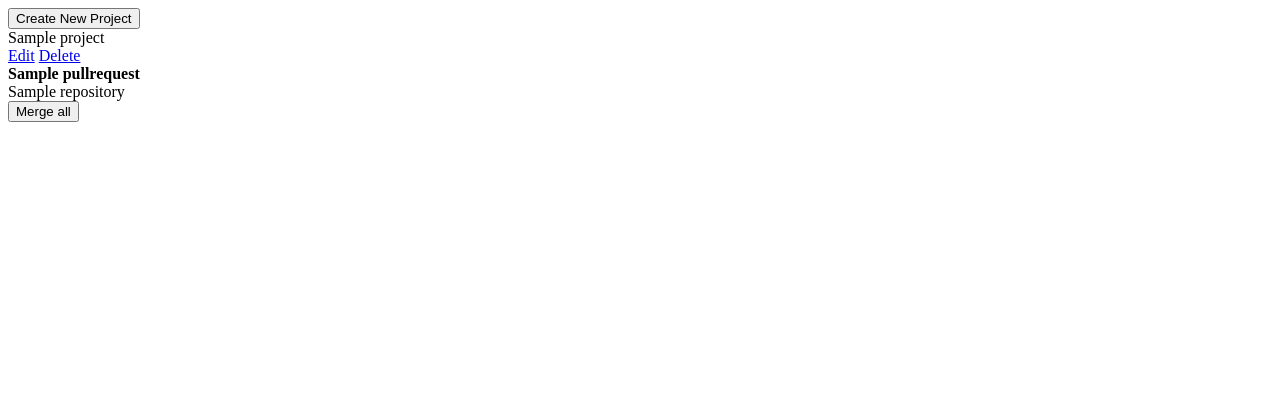
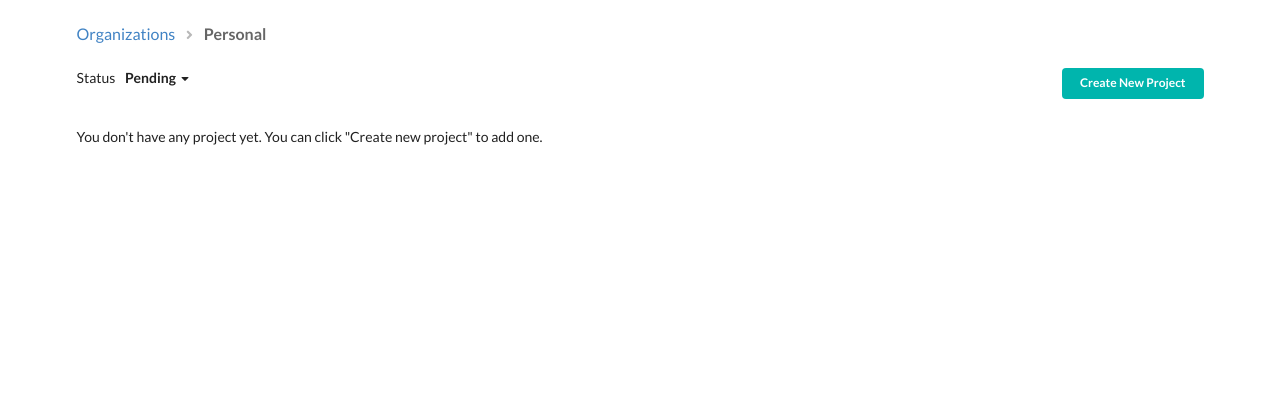
Before and after one commit to ZeroCater/PrMerger, a Django app: page /projects in a window 1280 px wide. Shown: the top 420 px of the page. Before the commit the page ends 122 px from the top, so only its background shows below. Run offline with Django 3.2, Linux system fonts and the light colour scheme; a user stored in the database is signed in; tables that the repository leaves empty hold one stand-in row (values such as "Sample post"); some libraries are stand-ins or nearby versions.

Commit message:
Improve UI

```diff
--- a/interface/models.py
+++ b/interface/models.py
@@ -81,6 +81,7 @@
     is_merged = models.BooleanField(default=False)
     opened_by = models.CharField(max_length=200)
     base = models.CharField(max_length=200)
+    url = models.URLField(max_length=200)
 
     def __unicode__(self):
         return u'repo={}, title={}'.format(self.repository, self.title)
--- a/interface/tasks.py
+++ b/interface/tasks.py
@@ -29,6 +29,7 @@
                     'comments': pr.comments,
                     'is_merged': pr.is_merged(),
                     'opened_by': pr.user.login,
-                    'base': pr.base.ref
+                    'base': pr.base.ref,
+                    'url': pr.html_url
                 }
                 PullRequest.objects.get_or_create(identifier=pr.id, repository=result[0], defaults=defaults)
--- a/interface/templates/base.html
+++ b/interface/templates/base.html
@@ -1,15 +1,18 @@
 <!DOCTYPE html>
 <html lang="en">
 <head>
+  <title>Title</title>
   <meta charset="UTF-8">
-  <title>Title</title>
+  <link rel="stylesheet" href="https://cdnjs.cloudflare.com/ajax/libs/semantic-ui/2.2.7/semantic.min.css">
 </head>
 <body>
-  <div>
+  <div class="ui container">
     {% block body %}
     {% endblock %}
   </div>
-  <script src="https://ajax.googleapis.com/ajax/libs/jquery/3.1.1/jquery.min.js"></script>
+  <script type="text/javascript" src="https://ajax.googleapis.com/ajax/libs/jquery/3.1.1/jquery.min.js"></script>
+  <script type="text/javascript" src="https://cdnjs.cloudflare.com/ajax/libs/semantic-ui/2.2.7/semantic.min.js"></script>
+  <script type="text/javascript" src="https://cdnjs.cloudflare.com/ajax/libs/js-cookie/2.1.3/js.cookie.min.js"></script>
   {% block extra_js %}
   {% endblock %}
 </body>
--- a/interface/templates/interface/list_projects.html
+++ b/interface/templates/interface/list_projects.html
@@ -1,53 +1,96 @@
 {% extends 'base.html' %}
 
 {% block body %}
-
-  <div>
-    <button id="create-new-project-btn" type="button">Create New Project</button>
+  <div class="ui text menu">
+    <div class="ui item">
+      <div class="ui large breadcrumb">
+        <a class="section" href="{% url 'interface:organization-list' %}">Organizations</a>
+        <i class="right angle icon divider"></i>
+        <div class="active section">{{ organization_name }}</div>
       </div>
-
-  {% if projects %}
-    {% for project in projects %}
-      <div>
-        <!-- Project header -->
-        <div>
-          <div>{{ project.name }}</div>
-          <div>
-            <a href="/projects/{{ project.pk }}/edit">Edit</a>
-            <a href="/projects/{{ project.pk }}/delete">Delete</a>
     </div>
   </div>
 
+  <div class="ui two column grid">
+    <div class="column">
+      <div>
+        <span style="margin-right: .5em;">Status</span>
+        <div class="ui inline dropdown">
+          <div class="text">
+            {{ status|capfirst }}
+          </div>
+          <i class="dropdown icon"></i>
+          <div class="menu">
+            <div class="item">
+              Pending
+            </div>
+            <div class="item">
+              Merged
+            </div>
+          </div>
+        </div>
+      </div>
+    </div>
+    <div class="column">
+      <button class="tiny ui right floated teal button" id="create-new-project-btn" type="button">Create New Project</button>
+    </div>
+  </div>
+
+  <div class="ui one column grid">
+    <div class="column">
+      {% if projects %}
+        {% for project in projects %}
+          <div class="ui card" style="width: 100%;">
+            <!-- Project header -->
+            <div class="content">
+              <a class="right floated mini ui basic button" href="{% url 'interface:delete-project' project.pk %}">Delete</a>
+              <a class="right floated mini ui basic button" href="{% url 'interface:edit-project' project.pk %}">Edit</a>
+              <div class="header">{{ project.name }}</div>
+              <div class="description" style="padding-top: .6em;">
                 <!-- Project Pull Requests -->
                 {% if project.pull_requests.count > 0 %}
                   {% for pull_request in project.pull_requests.all %}
                     {% include 'interface/shared/pull_request.html' %}
                   {% endfor %}
-          <div>
-            <button type="button">Merge all</button>
+                {% else %}
+                  <p>
+                    This project does not have PRs yet. Click "Edit" to add them.
+                  </p>
+                {% endif %}
               </div>
+            </div>
+            <div class="extra content">
+              {% if project.pull_requests.count > 0 %}
+                <a class="right floated mini ui teal basic button" href="{% url 'interface:merge-project' project.pk %}">Merge</a>
               {% else %}
-          <div>
-            This project does not have PRs yet. Click "Edit" to add them.
+                <button type="button" class="right floated mini ui teal basic button" disabled="disabled">Merge</button>
+              {% endif %}
             </div>
-        {% endif %}
           </div>
         {% endfor %}
       {% else %}
-    <div>
+        <p>
           You don't have any project yet. You can click "Create new project" to add one.
+        </p>
+      {% endif %}
     </div>
-  {% endif %}
+  </div>
 
 {% endblock %}
 
 {% block extra_js %}
-  <script type="application/javascript">
+  <script type="text/javascript">
     $(document).ready(function () {
       $('#create-new-project-btn').click(function () {
         let url = `/projects/new${location.search}`;
         window.open(url, '_self');
       });
+      $('.ui.dropdown').dropdown({
+        onChange: function (value, text, $selectedItem) {
+          let url = `${location.pathname}?status=${value}`;
+          window.open(url, '_self');
+        }
+      });
     })
   </script>
 {% endblock %}
--- a/interface/templates/interface/shared/pull_request.html
+++ b/interface/templates/interface/shared/pull_request.html
@@ -1,5 +1,26 @@
-<div>
-  <strong>{{ pull_request.title }}</strong>
-  <br>
-  <label>{{ pull_request.repository.name }}</label>
+<div class="ui card" style="width: 100%; box-shadow: none; border: 1px solid rgba(0,0,0,.05); background-color: rgba(0,0,0,.03); margin-bottom: 0px;">
+  <div class="content">
+    <i class="right floated">{{ pull_request.comments }}</i>
+    <i class="right floated comments icon"></i>
+    <i class="left floated like icon"></i>
+    <a class="link header" style="color: #666666" href="{{ pull_request.url }}">{{ pull_request.title }}</a>
+    <div class="description" style="color: grey;">
+      <div>
+        <span style="font-weight: bold;">{{ pull_request.repository.name }} </span>
+        #{{ pull_request.number }} opened by {{ pull_request.opened_by }}
+      </div>
+      <div>
+        merge
+        <span style="background-color: #d4e4f7;padding: 1px 6px;">{{ pull_request.title }}</span>
+        into
+        <span style="background-color: #d4e4f7;padding: 1px 6px;">{{ pull_request.base }}</span></div>
+    </div>
+  </div>
 </div>
+
+
+<style>
+  .ui.card a.link.header:hover {
+    color: #1e70bf !important;
+  }
+</style>
--- a/interface/urls.py
+++ b/interface/urls.py
@@ -3,13 +3,14 @@
 
 
 urlpatterns = [
-    url(r'^$', views.ListOrganizationView.as_view()),
-    url(r'^projects$', views.ListProjectView.as_view()),
-    url(r'^projects/new$', views.ProjectView.as_view()),
-    url(r'^projects/(?P<pk>[0-9]+)/edit$', views.ProjectView.as_view()),
-    url(r'^projects/(?P<pk>[0-9]+)/delete$', views.delete_project_view),
-    url(r'^projects/(?P<pk>[0-9]+)/merge-all$', views.merge_pull_requests_view),
+    url(r'^$', views.ListOrganizationView.as_view(), name='organization-list'),
+    url(r'^projects$', views.ListProjectView.as_view(), name='project-list'),
+    url(r'^projects/new$', views.ProjectView.as_view(), name='new-project'),
+    url(r'^projects/(?P<pk>[0-9]+)$', views.ProjectView.as_view(), name='edit-project'),
+    url(r'^projects/(?P<pk>[0-9]+)/delete$', views.delete_project_view, name='delete-project'),
+    url(r'^projects/(?P<pk>[0-9]+)/merge$', views.merge_project_view, name='merge-project'),
 
     url(r'^api/repos/(?P<pk>[0-9]+)/pull_requests$', views.get_repo_pull_request_options),
-    url(r'^api/pull_requests/(?P<pk>[0-9]+)/template', views.get_pull_request_template)
+    url(r'^api/pull_requests/(?P<pk>[0-9]+)/template', views.get_pull_request_template),
+    url(r'^api/set_organization', views.update_session_organization, name='update-session-organization'),
 ]
--- a/interface/views.py
+++ b/interface/views.py
@@ -1,18 +1,21 @@
 from __future__ import unicode_literals
 
-from django.http import HttpResponse, HttpResponseRedirect
+from django.db import IntegrityError
+from django.http import HttpResponse, HttpResponseRedirect, HttpResponseForbidden
 from django.shortcuts import render
-from django.views.generic import CreateView, UpdateView, ListView
+from django.urls import reverse
+from django.views.generic import ListView, FormView
 from django.contrib.auth.decorators import login_required
+from django.contrib.auth.mixins import LoginRequiredMixin
 
 from interface.forms import ProjectForm
 from interface.utils import (
-    user_repos_queryset, user_projects_queryset, project_repos_queryset, get_projects_url, AuthorizedAccessMixin
+    user_repos_queryset, user_projects_queryset, project_repos_queryset, DEFAULT_ORG_ID, DEFAULT_ORG_NAME
 )
 from interface.models import Repository, Organization, PullRequest, Project
 
 
-class ListOrganizationView(AuthorizedAccessMixin, ListView):
+class ListOrganizationView(LoginRequiredMixin, ListView):
     template_name = 'interface/list_organizations.html'
     context_object_name = 'organizations'
 
@@ -21,7 +24,7 @@
         return queryset
 
 
-class ListProjectView(AuthorizedAccessMixin, ListView):
+class ListProjectView(LoginRequiredMixin, ListView):
     template_name = 'interface/list_projects.html'
     context_object_name = 'projects'
 
@@ -29,59 +32,126 @@
         queryset = user_projects_queryset(self.request)
         return queryset
 
+    def get_context_data(self, **kwargs):
+        org_id = self.request.session.get('organization_id', DEFAULT_ORG_ID)
+        organization_name = Organization.objects.get(pk=org_id).name if org_id != DEFAULT_ORG_ID else DEFAULT_ORG_NAME
+        status = self.request.GET.get('status', 'pending')
+        return super(ListProjectView, self).get_context_data(organization_name=organization_name, status=status)
 
-class ProjectView(AuthorizedAccessMixin, CreateView, UpdateView):
+
+class ProjectView(LoginRequiredMixin, FormView):
     form_class = ProjectForm
-    template_name = 'interface/new_project.html'
+    template_name = 'interface/project_details.html'
     queryset = Project.objects.all()
+    permission_denied_message = 'You are not authorized to view this project'
+    pk_url_kwarg = 'pk'
 
     def get(self, request, *args, **kwargs):
-        self.object = self.get_object()
-        repositories = project_repos_queryset(self.object) if self.object else user_repos_queryset(request=request)
         context = {
-            'repositories': repositories,
-            'pull_requests': self.object.pull_requests.all() if self.object else None
+            'repositories': self.get_repositories(),
+            'pull_requests': self.object.pull_requests.all() if self.object else [],
         }
         return self.render_to_response(self.get_context_data(**context))
 
-    def get_object(self, queryset=None):
+    def get_form_kwargs(self):
+        kwargs = super(ProjectView, self).get_form_kwargs()
+        kwargs.setdefault('instance', self.object)
+        return kwargs
+
+    def get_object(self):
         pk = self.kwargs.get(self.pk_url_kwarg)
         if not pk:
             return None
 
-        return self.queryset.get(pk=pk)
+        try:
+            obj = self.queryset.get(pk=pk)
+        except Project.DoesNotExist:
+            self.raise_exception = True
+            return self.handle_no_permission()
+        else:
+            owner = obj.owner
+            if not owner == self.request.user and owner not in self.request.user.organizations.all():
+                self.raise_exception = True
+                return self.handle_no_permission()
+            return obj
+
+    def get_repositories(self):
+        return project_repos_queryset(self.object) if self.object else user_repos_queryset(self.request)
 
     def form_valid(self, form):
-        owner = self.request.user
-        organization_id = self.request.GET.get('organizationId', None)
-        if organization_id:
-            owner = Organization.objects.get(id=organization_id)
+        try:
+            if form.instance.pk:
+                project = form.save(commit=True)
+                project.pull_requests.update(project=None)
+            else:
+                organization_id = self.request.session.get('organization_id', DEFAULT_ORG_ID)
+                if organization_id != DEFAULT_ORG_ID:
+                    owner = Organization.objects.get(id=organization_id)
+                else:
+                    owner = self.request.user
 
-        project = form.save(commit=False)
-        project.owner = owner
-        project.save()
+                project = form.save(commit=False)
+                project.owner = owner
+                project.save()
+        except IntegrityError as error:
+            # TODO: this error is not clear. Clarify which organization this is.
+            form._errors['name'] = error.message
+            return self.form_invalid(form=form)
+        else:
+            selected_pr_ids = self.request.POST.getlist('pull_requests')
+            PullRequest.objects.filter(id__in=selected_pr_ids).update(project=project)
+            return HttpResponseRedirect(self.get_success_url())
 
-        for pr_id in self.request.POST.getlist('pull_requests'):
-            pull_request = PullRequest.objects.get(id=pr_id)
-            pull_request.project = project
-            pull_request.save()
-
-        return HttpResponseRedirect(self.get_success_url())
+    def form_invalid(self, form):
+        context = {
+            'form': form,
+            'repositories': self.get_repositories(),
+            'pull_requests': PullRequest.objects.filter(id__in=self.request.POST.getlist('pull_requests')).all(),
+        }
+        return self.render_to_response(self.get_context_data(**context))
 
     def get_success_url(self):
-        return get_projects_url(self.request)
+        redirect_url = reverse('interface:project-list')
+        return redirect_url
+
+    @property
+    def object(self):
+        if not hasattr(self, '_object'):
+            setattr(self, '_object', self.get_object())
+        return self._object
 
 
 @login_required
 def delete_project_view(request, pk):
     project = Project.objects.get(pk=pk)
     project.delete()
-    return HttpResponseRedirect(get_projects_url(request))
+    redirect_url = reverse('interface:project-list')
+    return HttpResponseRedirect(redirect_url)
 
 
 @login_required
-def merge_pull_requests_view(request):
+def merge_project_view(request):
     pass
+
+
+@login_required
+def update_session_organization(request):
+    organization_id = request.POST.get('organizationId')
+    msg = 'You are not authorized to view this organization'
+
+    if not organization_id:
+        return HttpResponseForbidden(content=msg)
+
+    try:
+        organization_id = int(organization_id)
+    except ValueError:
+        return HttpResponseForbidden(content=msg)
+    else:
+        if organization_id != DEFAULT_ORG_ID and not request.user.organizations.filter(id=organization_id).exists():
+            return HttpResponseForbidden(content=msg)
+
+        request.session['organization_id'] = organization_id
+        return HttpResponse(status=200)
 
 
 @login_required
@@ -91,18 +161,7 @@
         '<option value={}>{}</option>'.format(pr.pk, pr.title)
         for pr in pull_requests
     ]
-    options.insert(0, '<option value selected="selected">---------</option>')
-    return HttpResponse(options)
-
-
-@login_required
-def get_repository_options(request):
-    repos = user_repos_queryset(request)
-    options = [
-        '<option value={}>{}</option>'.format(repo.pk, repo.name)
-        for repo in repos.all()
-    ]
-    options.insert(0, '<option value selected="selected">---------</option>')
+    options.insert(0, '<option value selected="selected">Select a pull request</option>')
     return HttpResponse(options)
 
 
```
Also changed, not shown: interface/templates/interface/list_organizations.html (+52 -8 lines), interface/templates/interface/new_project.html (deleted, +0 -122 lines), interface/templates/interface/project_details.html (added, +169 -0 lines), interface/utils.py (+17 -34 lines), interface/migrations/0002_pullrequest_url.py (added). Lines whose indentation alone changed are shown as unchanged.
